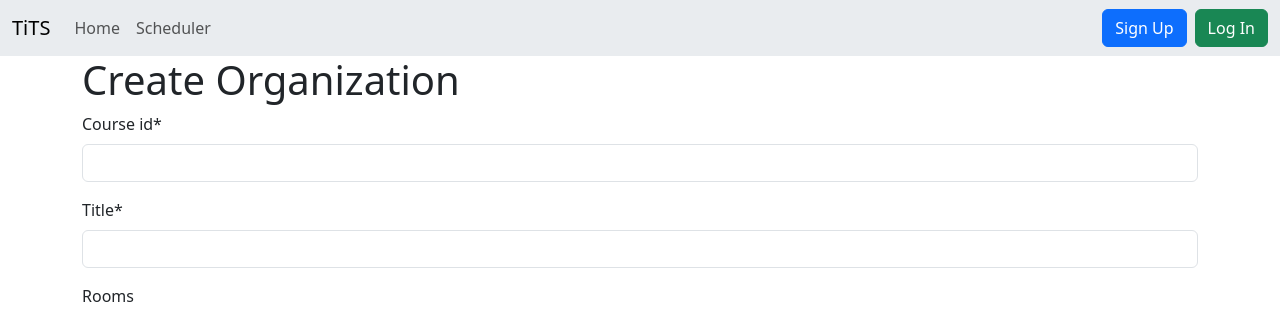
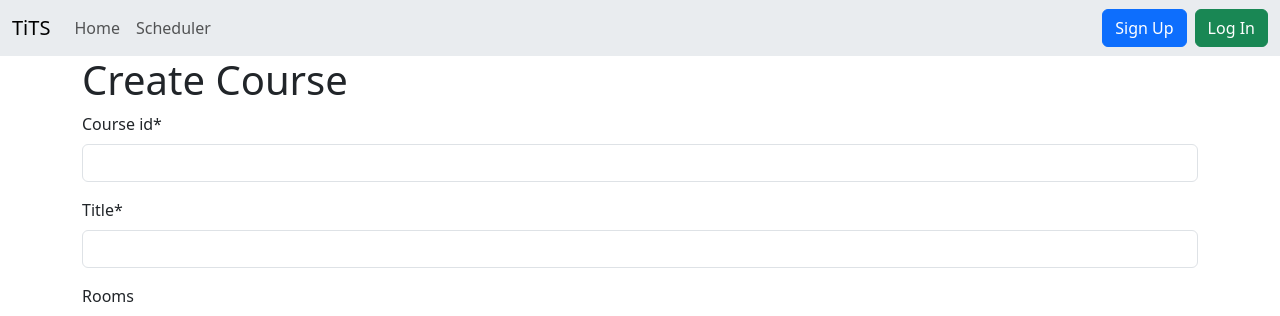
Before and after one commit to Om-Raj/TimeTableScheduler, a Django app: page /scheduler/org/1/course/create/ in a window 1280 px wide. Shown: the top 316 px of the page. Run offline with Django 5.2, Linux system fonts and the light colour scheme; data that the repository does not hold is empty; some libraries are stand-ins or nearby versions.

Commit message:
Updated Course CRUD and templates

```diff
--- a/scheduler/course/views.py
+++ b/scheduler/course/views.py
@@ -1,13 +1,41 @@
 from django.views.generic import ListView, CreateView, UpdateView, DeleteView, DetailView
 from django.urls import reverse, reverse_lazy
+from django.http import Http404
 
 from .models import Course
+from scheduler.organization.models import Organization
 
+# helper function to get group object
+def get_course_object(self, queryset = None):
+    if queryset is None:
+        queryset = self.get_queryset()
+    org_id = self.kwargs['org_id']
+    course_id = self.kwargs['pk']
+    try:
+        return queryset.get(organization__id=org_id, course_id=course_id)
+    except:
+        return Http404('Course not found')
+
+
+# helper function to get success url
+def get_course_success_url(self):
+    return reverse('course_detail', kwargs={
+        'org_id': self.object.organization.id,
+        'pk': self.object.course_id,
+    })
 
 class CourseListView(ListView):
     model = Course
     template_name = 'scheduler/course/list.html'
 
+    def get_queryset(self):
+        org_id = self.kwargs['org_id']
+        return Course.objects.filter(organization__id=org_id)
+
+    def get_context_data(self, **kwargs):
+        context = super().get_context_data(**kwargs)
+        context['organization'] = Organization.objects.get(id=self.kwargs['org_id'])
+        return context
 
 class CourseCreateView(CreateView):
     model = Course
@@ -15,18 +43,31 @@ class CourseCreateView(CreateView):
     fields = ('course_id', 'title', 'rooms')
 
     def get_success_url(self):
-        return reverse('course_detail', kwargs={'pk': self.object.pk})
+        return get_course_success_url(self)
+
+    def form_valid(self, form):
+        org_id = self.kwargs['org_id']
+        form.instance.organization = Organization.objects.get(id=org_id)
+        return super().form_valid(form)
 
 
 class CourseDetailView(DetailView):
     model = Course
     template_name = 'scheduler/course/detail.html'
 
+    def get_object(self, queryset = None):
+        return get_course_object(self, queryset=queryset)
+
 
 class CourseDeleteView(DeleteView):
     model = Course
     template_name = 'scheduler/course/delete.html'
-    success_url = reverse_lazy('course_list')
+
+    def get_object(self, queryset = None):
+        return get_course_object(self, queryset=queryset)
+
+    def get_success_url(self):
+        return reverse('course_list', kwargs={'org_id': self.kwargs['org_id']})
 
 
 class CourseUpdateView(UpdateView):
@@ -34,5 +75,8 @@ class CourseUpdateView(UpdateView):
     template_name = 'scheduler/course/update.html'
     fields = ('course_id', 'title', 'rooms')
 
+    def get_object(self, queryset = None):
+        return get_course_object(self, queryset=queryset)
+
     def get_success_url(self):
-        return reverse('course_detail', kwargs={'pk': self.object.pk})
+        return get_course_success_url(self)
--- a/scheduler/models.py
+++ b/scheduler/models.py
@@ -1,13 +1,9 @@
 from django.db import models
-from scheduler.organization.models import Organization
+
 
 class DateTimeSlot(models.Model):
-    organization = models.ForeignKey(to=Organization, on_delete=models.CASCADE)
     day = models.PositiveSmallIntegerField()
     time = models.PositiveSmallIntegerField()
 
-    class Meta:
-        unique_together = (('organization', 'day', 'time'),)
-
     def __str__(self):
         return f"Day:{self.day} Time:{self.time}"
--- a/scheduler/templates/scheduler/course/create.html
+++ b/scheduler/templates/scheduler/course/create.html
@@ -1,10 +1,10 @@
 {% extends "_base.html" %}
 {% load crispy_forms_tags %}
 
-{% block title %}Create Organization{% endblock title %}
+{% block title %}Create Course{% endblock title %}
 
 {% block content %}
-<h1 class="display">Create Organization</h1>
+<h1 class="display">Create Course</h1>
 <form method="post">
     {% csrf_token %}
     {{ form|crispy }}
--- a/scheduler/templates/scheduler/course/delete.html
+++ b/scheduler/templates/scheduler/course/delete.html
@@ -1,11 +1,11 @@
 {% extends "_base.html" %}
 {% load crispy_forms_tags %}
 
-{% block title %}Delete Organization{% endblock title %}
+{% block title %}Delete Course{% endblock title %}
 
 {% block content %}
-<h1 class="display">Delete Organization</h1>
-<p>Are you sure you want to delete {{ object.name }}?</p>
+<h1 class="display">Delete Course</h1>
+<p>Are you sure you want to delete {{ object.title }} {{ object.course_id }}?</p>
 <form method="post">
     {% csrf_token %}
     {{ form|crispy }}
```
Also changed, not shown: scheduler/organization/views.py (+1 -19 lines), scheduler/templates/scheduler/course/detail.html (+14 -5 lines), scheduler/templates/scheduler/course/list.html (+5 -5 lines), scheduler/course/migrations/0001_initial.py, scheduler/faculty/migrations/0001_initial.py, scheduler/group/migrations/0001_initial.py, scheduler/migrations/0001_initial.py, scheduler/organization/migrations/0001_initial.py, scheduler/room/migrations/0001_initial.py, scheduler/timetable/migrations/0001_initial.py.
